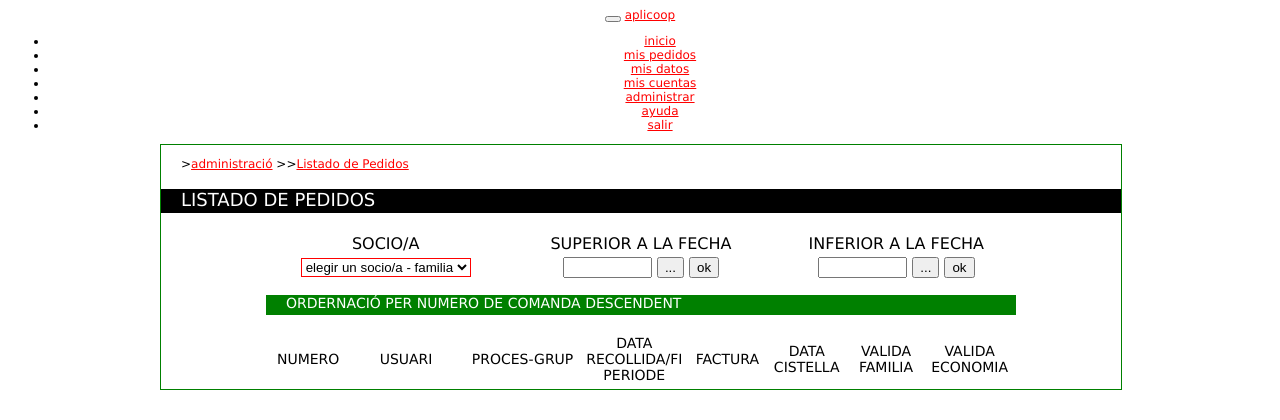
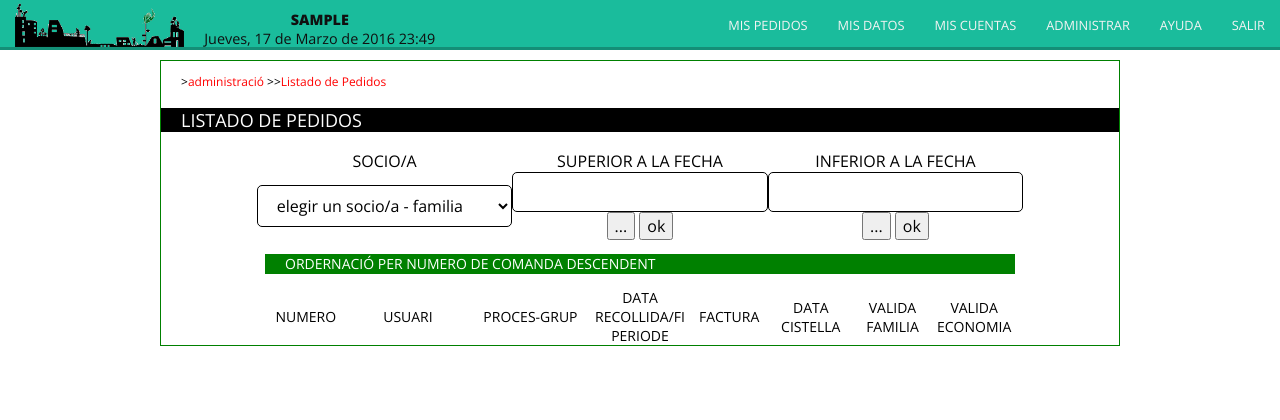
Before and after one commit to mauricioagudelo/aplicoop, a PHP site: page /comandes.php?id2=1 in a window 1280 px wide. Shown: the top 420 px of the page. Run offline with PHP 8.4, Linux system fonts and the light colour scheme; a user stored in the database is signed in; data comes from the database, SQL or seed files in the repository; data that the repository does not hold is empty; a stand-in replaces the project's code that opens the database connection.

Commit message:
menu layout

```diff
--- a/comandes.php
+++ b/comandes.php
@@ -34,13 +34,14 @@
         <meta http-equiv="content-type" content="text/html; charset=UTF-8">
         <link rel="stylesheet" type="text/css" href="coope.css"/>
         <title>lista de pedidos ::: la coope</title>
+        <?php include 'head.php'; ?>
         <!-- calendar stylesheet -->
         <link rel="stylesheet" type="text/css" media="all" href="calendar/calendar-green.css" title="win2k-1"/>
         <!-- main calendar program -->
         <script type="text/javascript" src="calendar/calendar.js"></script>
 
         <!-- language for the calendar -->
-        <script type="text/javascript" src="calendar/lang/calendar-cat.js"></script>
+        <script type="text/javascript" src="calendar/lang/calendar-es.js"></script>
 
         <!-- the following script defines the Calendar.setup helper function, which makes
              adding a calendar a matter of 1 or 2 lines of code. -->
--- a/head.php
+++ b/head.php
@@ -1,4 +1,4 @@
-<link href='https://fonts.googleapis.com/css?family=Open+Sans:400,700' rel='stylesheet' type='text/css'>
+<link href='https://fonts.googleapis.com/css?family=Open+Sans:200,400,600,800' rel='stylesheet' type='text/css'>
 <link rel="stylesheet" type="text/css" href="styles/main.css"/>
 <script src="javascripts/vendor/jquery/jquery.min.js"></script>
 <script src="javascripts/vendor/bootstrap/bootstrap.min.js"></script>
--- a/menu.php
+++ b/menu.php
@@ -92,32 +92,39 @@
 
 ?>
 
-<header class="navbar navbar-default navbar-fixed-top">
+<header class="navbar navbar-fixed-top">
 
     <div class="container-fluid">
 
         <div class="navbar-header">
-            <button type="button" class="navbar-toggle collapsed" data-toggle="collapse" data-target="#menu" aria-expanded="false">
+            <button type="button" class="navbar-toggle collapsed" data-toggle="collapse" data-target="#menu"
+                    aria-expanded="false">
                 <span class="icon-bar"></span>
                 <span class="icon-bar"></span>
                 <span class="icon-bar"></span>
             </button>
-            <a class="navbar-brand" href="#">aplicoop</a>
+            <a href="escriptori2.php" class="pull-left">
+                <img class="navbar-logo" src="imatges/logo_menu.png" title="applicop">
+            </a>
+            <span class="navbar-info">
+                <div class="navbar-family"><?php echo $superuser; ?></div>
+                <div class="navbar-time">
+                    <?php print (tradueixData($data['weekday']) . ", " . $data['mday'] . " de " . tradueixData($data['month']) . " de " . $data['year'] . " " . $data['hours'] . ":" . date('i')); ?>
+                </div>
+            </span>
+
         </div>
 
         <div id="menu" class="collapse navbar-collapse">
             <ul class="nav navbar-nav navbar-right">
                 <li>
-                    <a href="escriptori2.php">inicio</a>
+                    <a href="comandes.php?id3=<?php /*echo $user; */ ?>">mis pedidos</a>
                 </li>
                 <li>
-                    <a href="comandes.php?id3=<?php /*echo $user; */?>">mis pedidos</a>
+                    <a href="vis_user.php?id=<?php /*echo $user; */ ?>">mis datos</a>
                 </li>
                 <li>
-                    <a href="vis_user.php?id=<?php /*echo $user; */?>">mis datos</a>
-                </li>
-                <li>
-                    <a href="comptes.php?id3=<?php /*echo $user; */?>">mis cuentas</a>
+                    <a href="comptes.php?id3=<?php /*echo $user; */ ?>">mis cuentas</a>
                 </li>
                 <li>
                     <a href="admint.php">administrar</a>
@@ -133,13 +140,13 @@
         </div>
     </div>
 
-   <!-- <nav>
+    <!-- <nav>
         <ul>
 
         </ul>
         <div>
-            <span><?php /*print (tradueixdata($data['weekday']) . ", " . $data['mday'] . " de " . tradueixdata($data['month']) . " de " . $data['year'] . " " . $data['hours'] . ":" . date('i')); */?></span>
-            <span style="text-transform: uppercase; color: red;"><?php /*echo $superuser; */?></span>
+            <span><?php /*print (tradueixdata($data['weekday']) . ", " . $data['mday'] . " de " . tradueixdata($data['month']) . " de " . $data['year'] . " " . $data['hours'] . ":" . date('i')); */ ?></span>
+            <span style="text-transform: uppercase; color: red;"><?php /*echo $superuser; */ ?></span>
         </div>
     </nav>-->
 </header>
--- /dev/null
+++ b/styles/components/overwrite/bootstrap/_navbar.scss
@@ -0,0 +1,68 @@
+@import '../../../config/variables';
+
+.navbar {
+  height: $header-height;
+  background: $color-header;
+  border-bottom: 3px solid darken($color-header, 10%);
+  .navbar-nav {
+    > li {
+      > a,
+      > a:focus {
+        color: #f4f4f4;
+        text-transform: uppercase;
+        font-size: .8rem;
+        background-color: transparent;
+        &:hover {
+          color: #FFF;
+          background: inherit;
+        }
+      }
+    }
+  }
+}
+
+.navbar-toggle {
+  border: 0;
+  padding: 7px 0;
+  .icon-bar {
+    height: 3px;
+    background: darken($color-header, 10%);
+    border-radius: 0;
+  }
+}
+
+.navbar-logo {
+  height: $header-height;
+  width: auto;
+  padding: 3px 0;
+}
+
+.navbar-collapse {
+  background: $color-menu-mobile;
+  border-bottom: 3px solid darken($color-menu-mobile, 10%);
+}
+
+@media (min-width: $screen-sm-min) {
+  .navbar-collapse {
+    background: transparent;
+    border-bottom: none;
+  }
+}
+
+.navbar-info {
+  display: inline-block;
+  padding: 10px 20px 0;
+  color: #101010;
+}
+
+.navbar-family {
+  font-weight: 800;
+  font-size: .9rem;
+  color: inherit;
+}
+
+.navbar-time {
+  font-weight: 200;
+  font-size: .9rem;
+  color: inherit;
+}
--- a/styles/config/_variables.scss
+++ b/styles/config/_variables.scss
@@ -1,4 +1,8 @@
+@import '../vendor/bootstrap/variables';
+
 $color-content: #ffffff;
+$color-header: #1ABC9C;
+$color-menu-mobile: #1abcb6;
 $color-text: #000000;
 $color-titles : #000000;
 $color-title : #000000;
--- a/styles/main.css
+++ b/styles/main.css
@@ -2366,4 +2366,58 @@
 label {
   display: inline-block; }
 
+/*****************************************************
+/* COMPONENTS
+/*****************************************************/
+.navbar {
+  height: 50px;
+  background: #1ABC9C;
+  border-bottom: 3px solid #148f77; }
+  .navbar .navbar-nav > li > a,
+  .navbar .navbar-nav > li > a:focus {
+    color: #f4f4f4;
+    text-transform: uppercase;
+    font-size: .8rem;
+    background-color: transparent; }
+    .navbar .navbar-nav > li > a:hover,
+    .navbar .navbar-nav > li > a:focus:hover {
+      color: #FFF;
+      background: inherit; }
+
+.navbar-toggle {
+  border: 0;
+  padding: 7px 0; }
+  .navbar-toggle .icon-bar {
+    height: 3px;
+    background: #148f77;
+    border-radius: 0; }
+
+.navbar-logo {
+  height: 50px;
+  width: auto;
+  padding: 3px 0; }
+
+.navbar-collapse {
+  background: #1abcb6;
+  border-bottom: 3px solid #148f8b; }
+
+@media (min-width: 768px) {
+  .navbar-collapse {
+    background: transparent;
+    border-bottom: none; } }
+.navbar-info {
+  display: inline-block;
+  padding: 10px 20px 0;
+  color: #101010; }
+
+.navbar-family {
+  font-weight: 800;
+  font-size: .9rem;
+  color: inherit; }
+
+.navbar-time {
+  font-weight: 200;
+  font-size: .9rem;
+  color: inherit; }
+
 /*# sourceMappingURL=main.css.map */
--- a/styles/main.scss
+++ b/styles/main.scss
@@ -5,6 +5,8 @@
 
 // BOOTSTRAP
 @import "vendor/bootstrap";
+
+
 
 
 /*****************************************************
@@ -27,3 +29,11 @@
 
 // Contains rules that are global to the site. Things like html font size, body background color, headings and link defaults, etc. are defined here.
 @import "base/globals";
+
+
+/*****************************************************
+/* COMPONENTS
+/*****************************************************/
+
+// BOOTSTRAP - OVERWRITE
+@import "components/overwrite/bootstrap/navbar";
```
Also changed, not shown: imatges/logo_menu.png (added), 1 other file.
